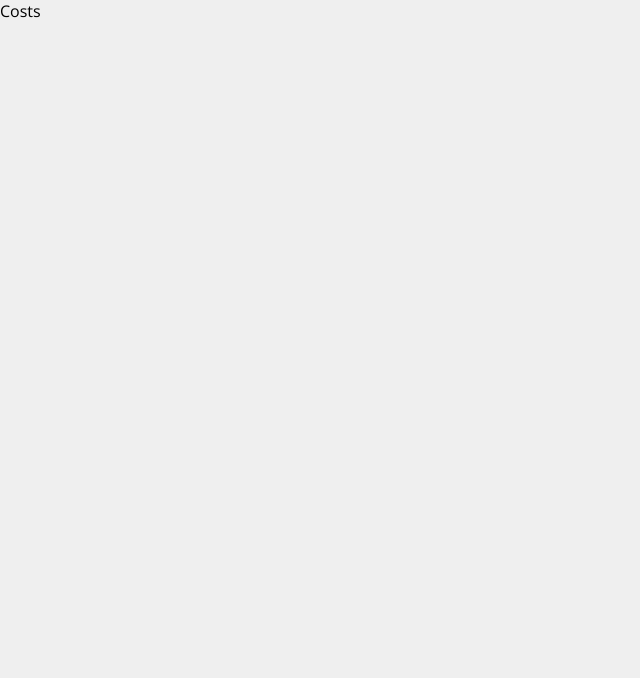
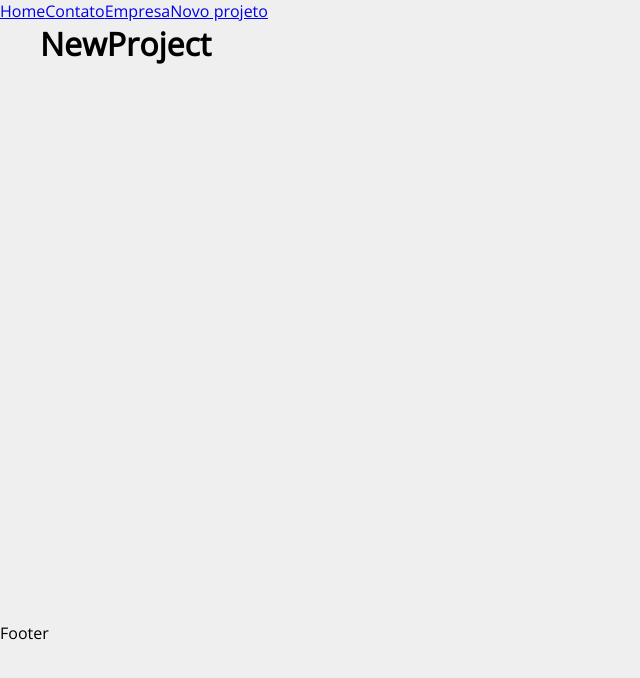
Before and after one commit to jonathanjunior/Projetos, a React (Create React App) app in the folder costs/: page /newproject in a window 1280 px wide. Shown: the top 678 px of the page, without its empty margins (0-640 px from the left). Built offline with nearby package versions, Linux system fonts and the light colour scheme.

Commit message:
Estruturando o projeto - #18

```diff
--- a/costs/src/App.js
+++ b/costs/src/App.js
@@ -1,9 +1,31 @@
+import { BrowserRouter as Router, Routes, Route, Link } from 'react-router-dom'
+import Home from './components/pages/Home'
+import Company from './components/pages/Company'
+import Contact from './components/pages/Contact'
+import NewProject from './components/pages/NewProject'
+
+import Container from './components/layout/Container'
+
 function App() {
   return (
-    <div className="App">
-      <p>Costs</p>
-    </div>
-  );
+    <Router>
+      <div>
+        <Link to="/">Home</Link>
+        <Link to="/contact">Contato</Link>
+        <Link to="/company">Empresa</Link>
+        <Link to="/newproject">Novo projeto</Link>
+      </div>
+      <Container customClass="min-height">
+        <Routes>
+          <Route path="/" element={<Home />} />
+          <Route path="/company" element={<Company />} />
+          <Route path="/contact" element={<Contact />} />
+          <Route path="/newproject" element={<NewProject />} />
+        </Routes>
+      </Container>
+      <p>Footer</p>
+    </Router>
+  )
 }
 
 export default App;
--- /dev/null
+++ b/costs/src/components/layout/Container.js
@@ -0,0 +1,8 @@
+import styles from './Container.module.css'
+
+function Container(props) {
+    return <div className={`${styles.container} ${styles[props.customClass]}`}>
+        {props.children}</div>
+}
+
+export default Container
--- /dev/null
+++ b/costs/src/components/layout/Container.module.css
@@ -0,0 +1,20 @@
+.container {
+    width: 1200px;
+    display: flex;
+    justify-content: space-between;
+    margin: 0 auto;
+    flex-wrap: wrap;
+}
+
+.min-height {
+    min-height: 75%;
+}
+
+.start {
+    justify-content: flex-start;
+}
+
+.column {
+    flex-direction: column;
+    justify-content: flex-start;
+}
--- /dev/null
+++ b/costs/src/components/pages/Company.js
@@ -0,0 +1,5 @@
+function Company() {
+    return <h1>Company</h1>
+}
+
+export default Company
--- /dev/null
+++ b/costs/src/components/pages/Contact.js
@@ -0,0 +1,5 @@
+function Contact() {
+    return <h1>Contact</h1>
+}
+
+export default Contact
--- /dev/null
+++ b/costs/src/components/pages/Home.js
@@ -0,0 +1,5 @@
+function Home() {
+    return <h1>Home</h1>
+}
+
+export default Home
--- /dev/null
+++ b/costs/src/components/pages/NewProject.js
@@ -0,0 +1,5 @@
+function NewProject() {
+    return <h1>NewProject</h1>
+}
+
+export default NewProject
```
